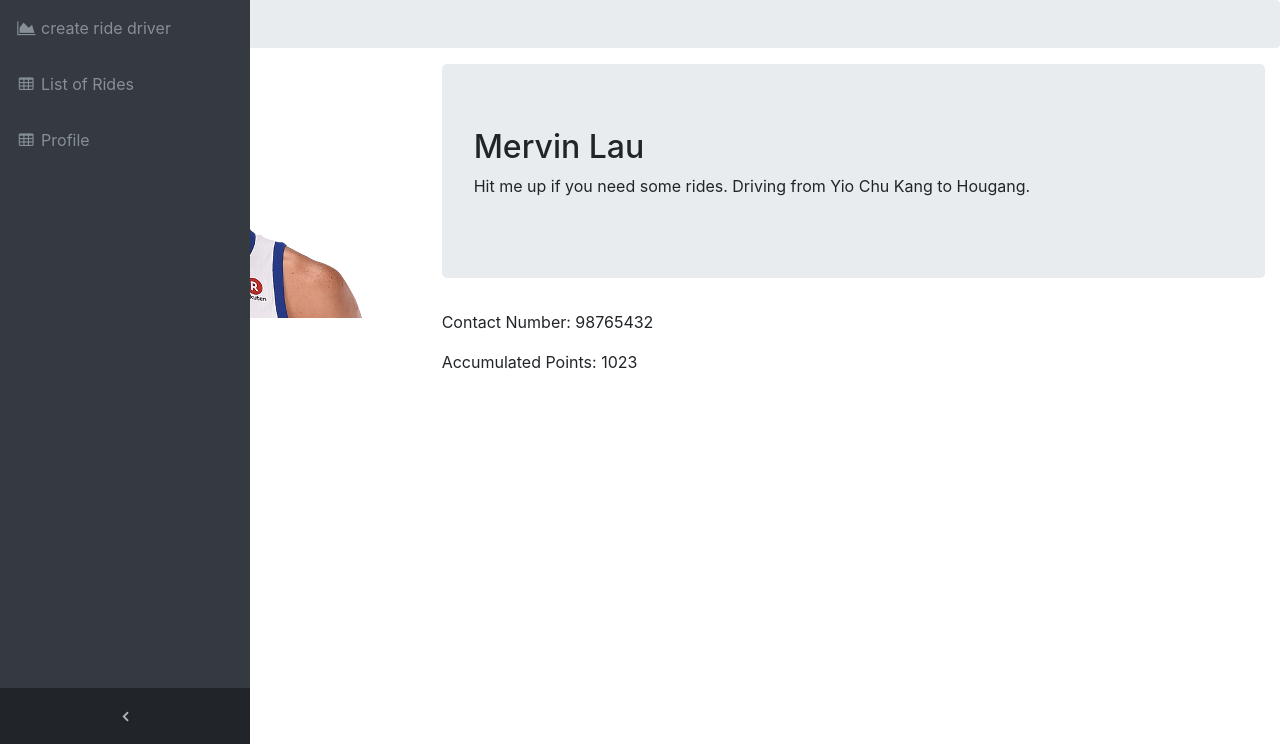
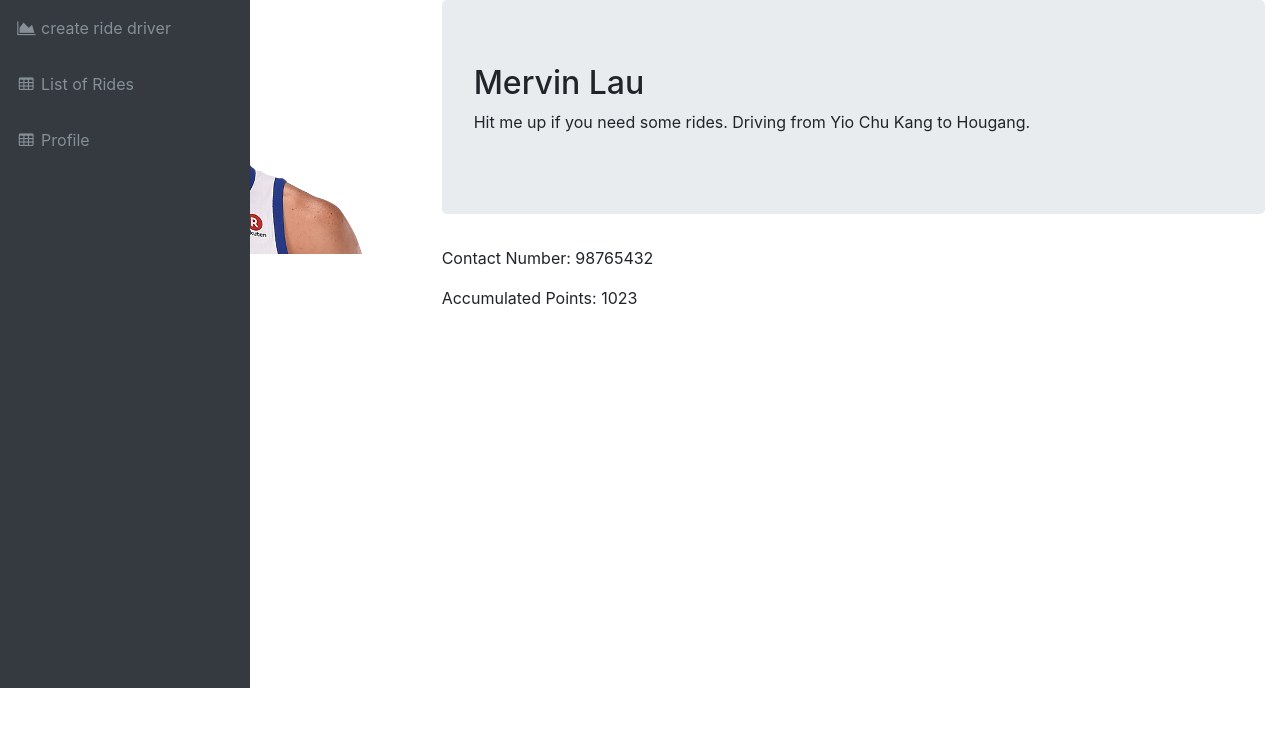
Before and after one commit to carlospker12/rafuhitch, a Flask app: page /driverprofile in a window 1280 px wide. Shown: the part 56-800 px from the top of the page. Run offline with Flask 2, Linux system fonts and the light colour scheme; some libraries are stand-ins or nearby versions.

Commit message:
WTF IS HAPPENING PUSH PULL PUSH PULL

```diff
--- a/FlaskProject/templates/navbar2.html
+++ b/FlaskProject/templates/navbar2.html
@@ -44,13 +44,7 @@
         </li>
 
       </ul>
-      <ul class="navbar-nav sidenav-toggler">
-        <li class="nav-item">
-          <a class="nav-link text-center" id="sidenavToggler">
-            <i class="fa fa-fw fa-angle-left"></i>
-          </a>
-        </li>
-      </ul>
+
       <ul class="navbar-nav ml-auto">
             <span class="indicator text-primary d-none d-lg-block">
             </span>
@@ -63,13 +57,6 @@
       </ul>
     </div>
   </nav>
-  <!-- Breadcrumbs-->
-      <ol class="breadcrumb">
-        <li class="breadcrumb-item">
-          <a href="#">Dashboard</a>
-        </li>
-        <li class="breadcrumb-item active">Charts</li>
-      </ol>
 <!-- Bootstrap core JavaScript-->
     <script src="/static/vendor/jquery/jquery.min.js"></script>
     <script src="/static/vendor/bootstrap/js/bootstrap.bundle.min.js"></script>
```
